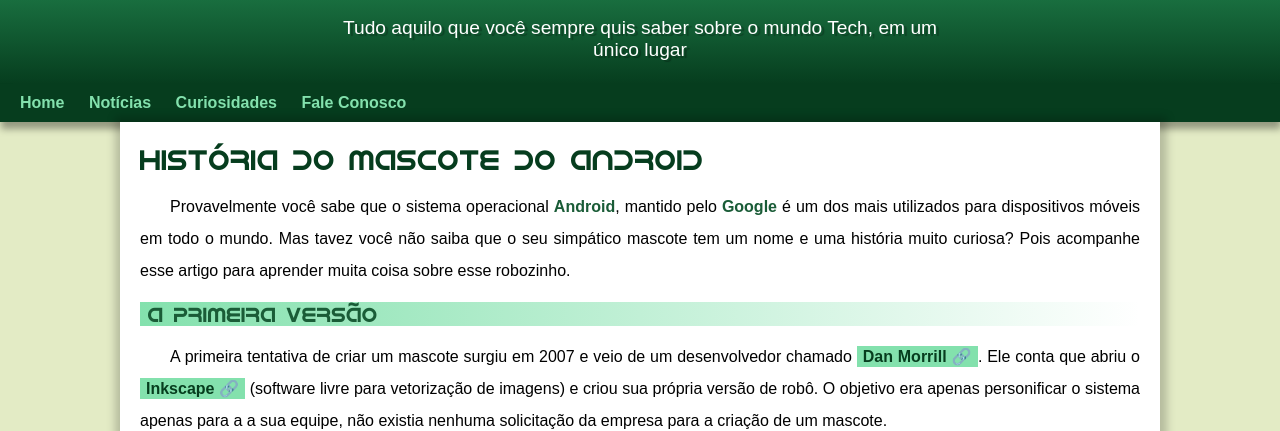
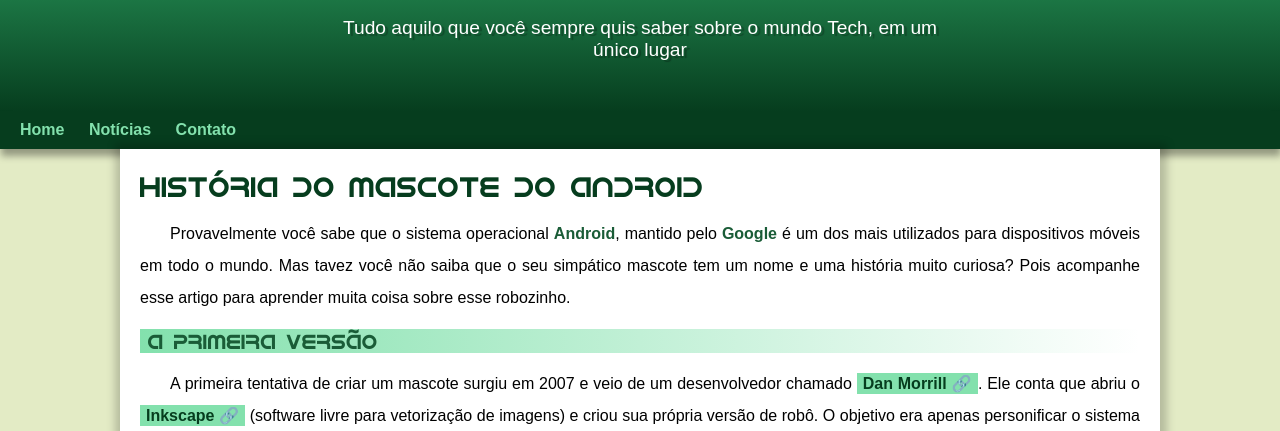
Before and after one commit to damiaovieiraa/projeto-android, a plain HTML site: page index.html in a window 1280 px wide. Shown: the part 100-531 px from the top of the page. Drawn offline with Linux system fonts and the light colour scheme.

Commit message:
problema de padding corrigido

```diff
--- a/estilo/style.css
+++ b/estilo/style.css
@@ -38,7 +38,7 @@
     text-align: center;
 }
 
-header h1 {
+header > h1 {
     font-family: var(--fonte-destaque);
     text-align: center;
     padding-top: 40px;
@@ -48,10 +48,10 @@
     text-shadow: 3px 2px 1px rgba(0, 0, 0, 0.264);
 }
 
-header p {
+header > p {
     text-align: center;
     max-width: 600px;
-    padding-bottom: 23px;
+    padding-bottom: 50px;
     padding-left: 10px;
     padding-right: 10px;
     margin: auto;
@@ -81,7 +81,7 @@
 
 main {
     background-color: white;
-    min-width: 200px;
+    min-width: 300px;
     max-width: 1000px;
     margin: auto;
     padding: 20px;
--- a/index.html
+++ b/index.html
@@ -19,8 +19,7 @@
     <nav>
         <a href="#">Home</a>
         <a href="#">Notícias</a>
-        <a href="#">Curiosidades</a>
-        <a href="#">Fale Conosco</a>
+        <a href="#">Contato</a>
     </nav>
     <main>
         <article>
```
